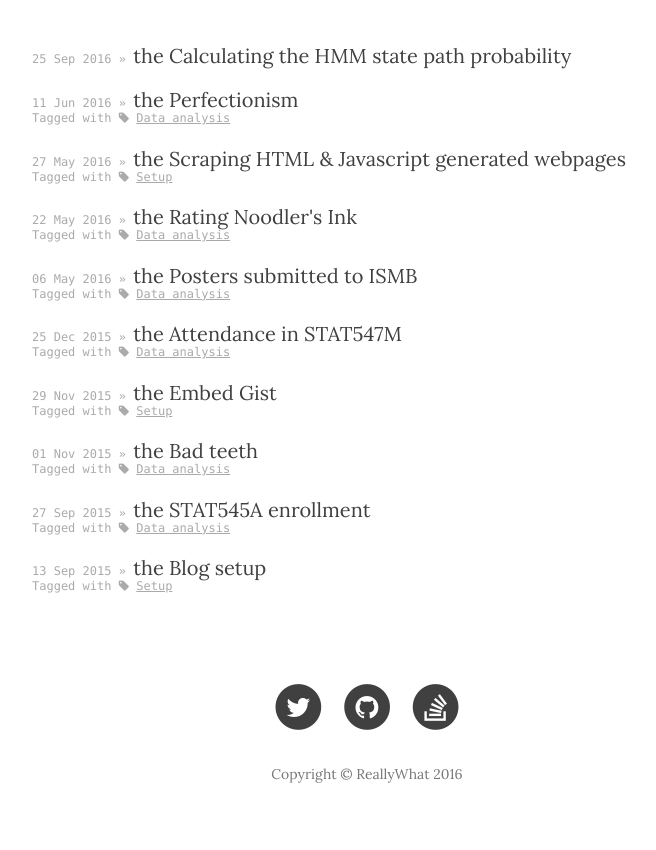
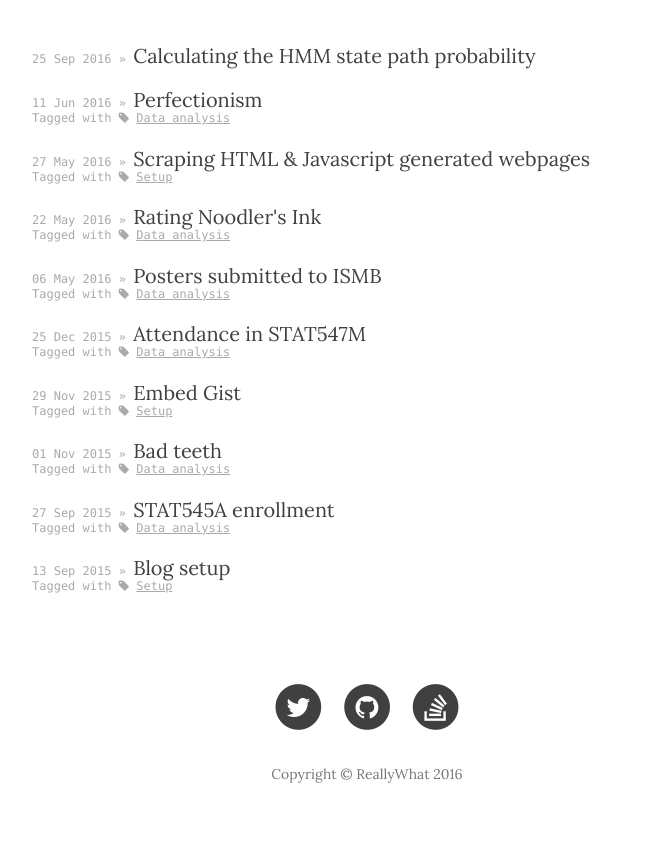
Before and after one commit to csiu/blog, a Jekyll site: the page built from archives.md, in a window 1280 px wide. Shown: the part 448-1298 px from the top of the page, without its empty margins (273-929 px from the left). Built offline with Jekyll 4.4.1, drawn with Linux system fonts in a browser that asks for light colours; nearby versions of some CDN libraries.

Commit message:
remove "the"

```diff
--- a/archives.md
+++ b/archives.md
@@ -44,7 +44,7 @@ a.taglink {
 
         <span style='color: #aaa; font-family: Monaco, "Courier New", monospace; font-size: 60%;'>
           {{ post.date | date: "%d %b %Y" }} »
-        </span>the
+        </span>
         <a href="{{ post.url }}">{{ post.title }}</a>
 
         {% if post.tags.size > 0 %}
```
